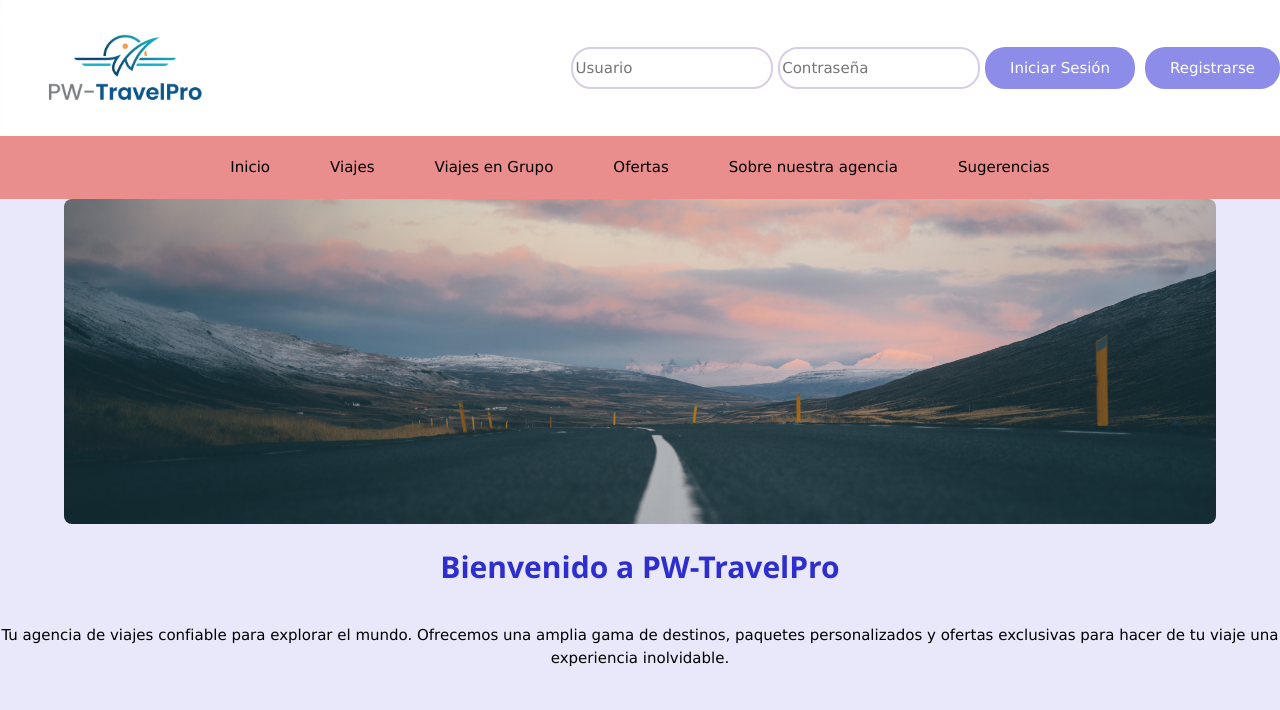
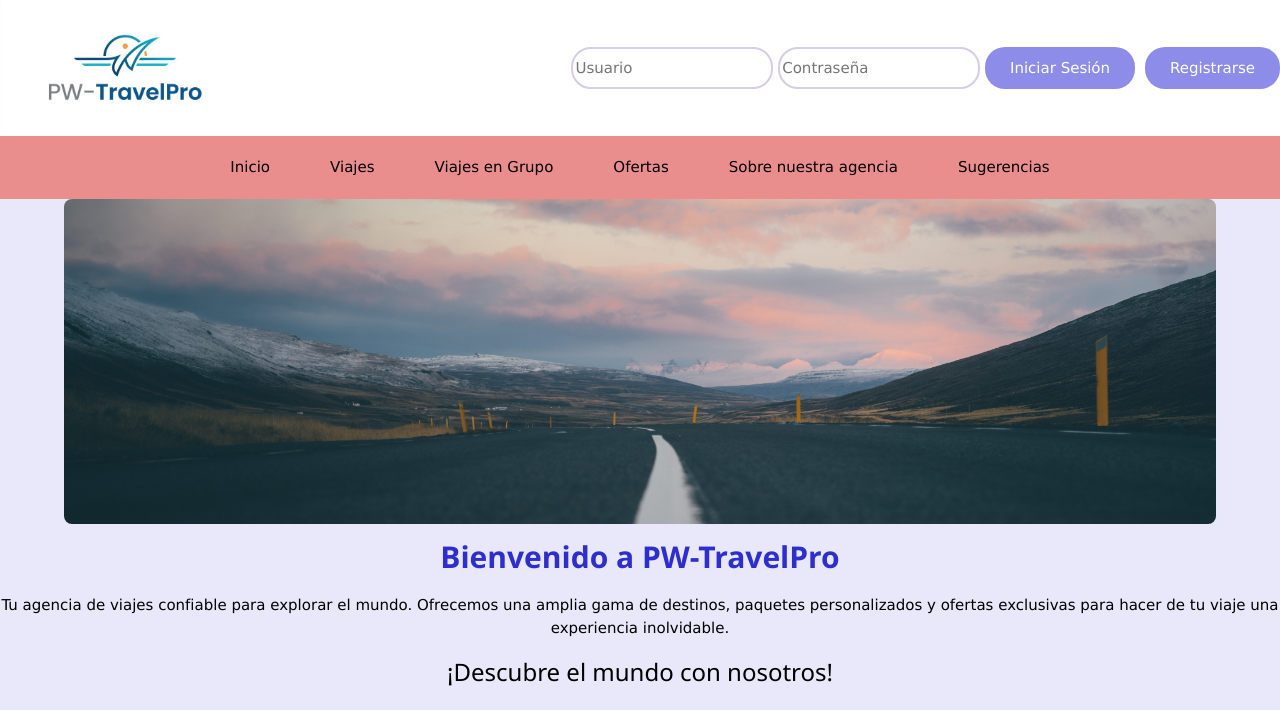
Before and after one commit to FabriConde/PW, a PHP site: page / in a window 1280 px wide. Shown: the top 710 px of the page. Run offline with PHP 8.4, Linux system fonts and the light colour scheme.

Commit message:
mejoras
Co-authored-by: Copilot <copilot@github.com>

```diff
--- a/P1/pe1/css/styles.css
+++ b/P1/pe1/css/styles.css
@@ -248,20 +248,9 @@ button,
     background-color: #e8e8fa;
 }
 
-.bienvenida {
-    display: flex;
-    flex-direction: column;
-    flex-wrap: wrap;
-    align-content: center;
-    justify-content: center;
-    align-items: center;
-    gap: 10px;
-}
-
 .bienvenida img {
     width: 90%;
     height: auto;
-    border: 2px;
     border-radius: 8px;
 }
 
@@ -274,6 +263,7 @@ button,
     background-image: url(../imagenes/banner.jpg);
     background-size: cover;
     background-position: center;
+    margin-top: 30px;
 }
 
 .buscador form {
```
Also changed, not shown: P2/ejercicio.html (+8 -1 lines).
